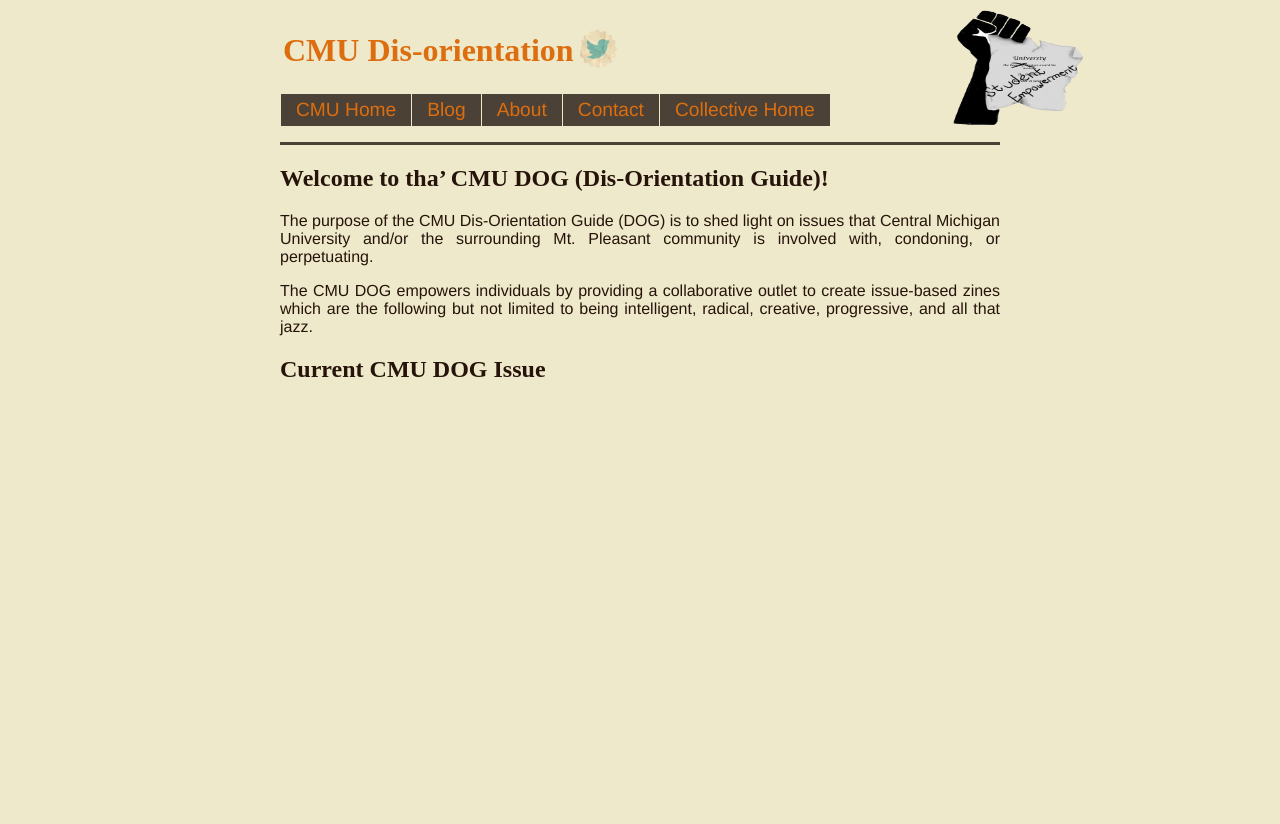
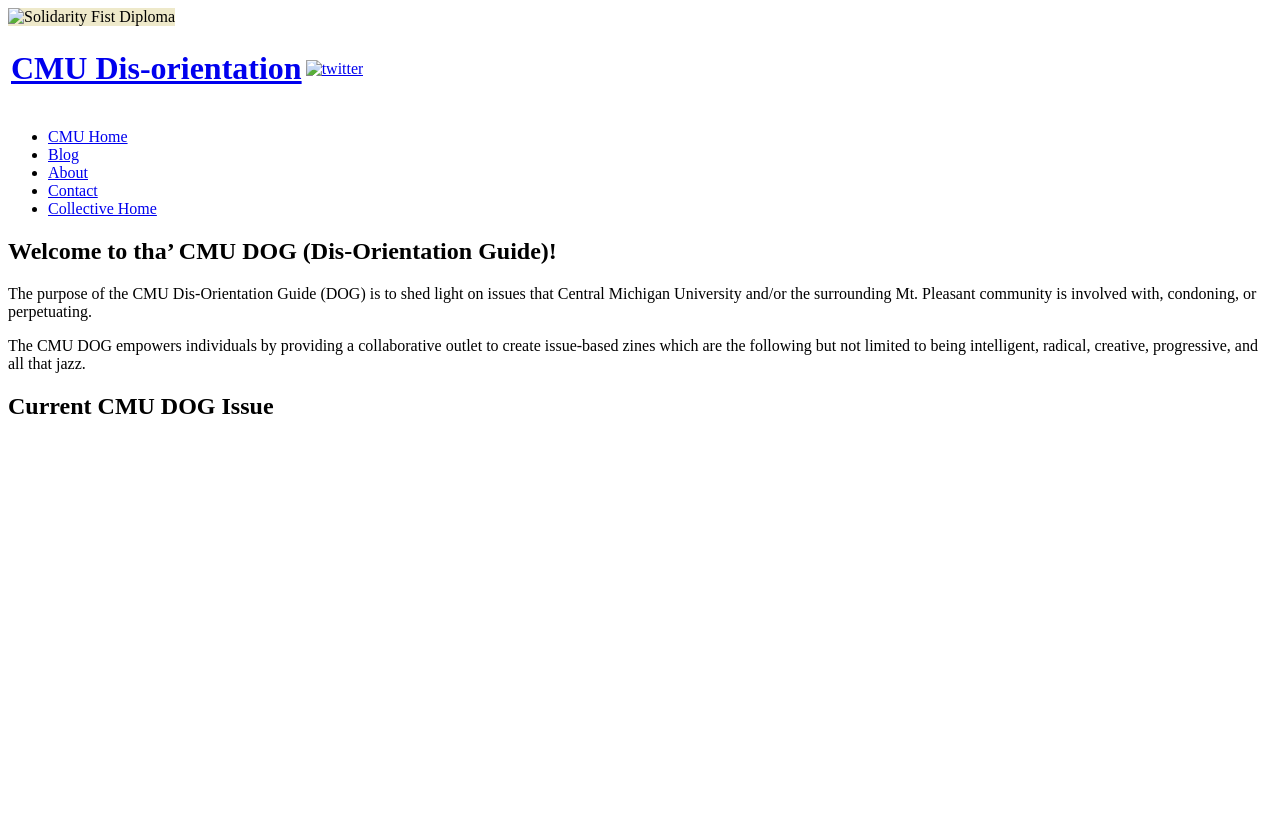
Before and after one commit to dis-orientation/cmu, a Jekyll site: the page built from index.md, in a window 1280 px wide. Shown: the top 824 px of the page. Built offline with Jekyll 4.4.1, drawn with Linux system fonts in a browser that asks for light colours; Markdown is read by kramdown in place of the engine named in the settings; grey boxes are pictures that could not be loaded.

Commit message:
all css & image reference at top-level

```diff
--- a/_includes/header.html
+++ b/_includes/header.html
@@ -11,7 +11,7 @@
 
 		<meta name="keywords" content="disorientation, disorientation guides, university" />
 
-		<link rel="stylesheet" type="text/css" href="/css/main.css" />
+		<link rel="stylesheet" type="text/css" href="http://dis-orientation.github.io/css/main.css" />
 
 	</head>
 
@@ -19,11 +19,11 @@
 
 		<div id="main-wrapper">
 
-			<div id="logo"><img src="/images/DiplomaFistMarkup.gif" alt="Solidarity Fist Diploma" width="150" height="124" style="background-color:#EEE9CA" /></div>
+			<div id="logo"><img src="http://dis-orientation.github.io/images/DiplomaFistMarkup.gif" alt="Solidarity Fist Diploma" width="150" height="124" style="background-color:#EEE9CA" /></div>
 
 			<div id="header-wrapper">
 
-				<div id="page-title"><table><tr><td class="left"><h1><a href="http://dis-orientation.info">CMU Dis-orientation</a></h1></td><td class="right"><a href="https://twitter.com/dis_orientation"><img alt="twitter" width="40" src="/../images/twitter.png"></a></td></tr></table></div><!-- END page-title div-->
+				<div id="page-title"><table><tr><td class="left"><h1><a href="http://dis-orientation.info">CMU Dis-orientation</a></h1></td><td class="right"><a href="https://twitter.com/dis_orientation"><img alt="twitter" width="40" src="http://dis-orientation.github.io/images/twitter.png"></a></td></tr></table></div><!-- END page-title div-->
 
 				<div id="header">
 					<ul>
--- a/css/main.css
+++ /dev/null
@@ -1,224 +0,0 @@
-/*
-PURPOSE:
-----------------------------------------------------
-This CSS sheet is for http://dis-orientation.info
-----------------------------------------------------
-
-UPDATES AND CHANGELOG:
-----------------------------------------------------
-- 2013-11-19
-	- Added styling for blogs
-- 2013-11-08
-	- Inception
-----------------------------------------------------
-
-RIGHTS:
-----------------------------------------------------
-This CSS style sheet is placed under the Creative
-Commons Attribution-NonCommercial-ShareAlike
-3.0 Unported License:
-http://creativecommons.org/licenses/by-nc-sa/3.0/deed.en_US
-
-Modify and use as you wish, though not for commercial
-purposes. Attribute and share under a similar license!
-----------------------------------------------------
-*/
-
-
-/*
-MAIN BODY STYLING:
-----------------------------------------------------
-*/
-
-body{
-	font-family: 'Helvetica Neue', Helvetica, Arial, sans-serif;
-	color: #261309;
-	background-color: #EEE9CA;
-	font-weight: 300;
-}
-
-h1, h2, h3, h4, h5, h6{
-	font-family: "Times New Roman", Times, serif;
-}
-
-a, a:hover{
-	color: #DD6E0F;
-	text-decoration: none;
-}
-
-p{
-	text-align: justify;
-}
-
-/*
-DIV CONTAINERS AND SOME STYLING THEREOF:
-----------------------------------------------------
-*/
-
-#main-wrapper{
-	display: block;
-	margin: 0 auto;
-	position: relative;
-	width: 900px;
-}
-
-#header-wrapper{
-	width:80%;
-	margin: 0 auto;
-	padding-bottom: 3em;
-	border-bottom: 0.188em solid #4B4137;
-}
-
-#logo{
-	position:absolute;
-	top: 0;
-	right: 0;
-}
-
-#page-title{
-	position: inherit;
-	width:100%;
-	color: #B22613;
-	text-decoration: none;
-}
-
-#page-title table td.left{
-	text-align: left;
-	vertical-align:middle;
-}
-
-#page-title table td.right{
-	text-align: right;
-	vertical-align:middle;
-}
-
-#header{
-	width: 100%;
-	margin: 0 auto;
-	display: block;
-}
-
-#content-wrapper{
-	width: 80%;
-	clear: both;
-	margin: 0 auto;
-	padding-bottom: 1em;
-}
-
-#footer-wrapper{
-	display: block;
-	width:80%;
-	margin:0 auto;
-	padding: 1em 0.5em 0em 0.5em;
-}
-
-#footer{
-	width:100%;
-	margin: 0 auto;
-	font-weight:900;
-	font-stretch: expanded;
-	text-align: center;
-	border-top: 0.188em solid #4B4137;
-}
-
-#footer p{
-	text-align: center;
-	font-size: 0.45em;
-}
-
-/*
-NAVIGATION BAR:
-----------------------------------------------------
-*/
-
-#header ul{
-	font-size: larger;
-	margin: 0;
-	padding: 0;
-	list-style: none;
-	position: relative;
-}
-
-#header ul li{
-	display: block;
-	position: relative;
-	float: left;
-}
-
-#header ul li a{
-	display: block;
-	text-decoration: none;
-	padding: 5px 15px 5px 15px;
-	background: #4B4137;
-	margin-left: 1px;
-	white-space: nowrap;
-}
-
-#header ul ul{
-	display: none;
-	position: fixed;
-	border-radius: 0px;
-	padding: 0;
-}
-
-#header ul li:hover > ul{
-	display: block;
-}
-
-#header ul ul li{
-	float: none;
-	position: relative;
-}
-
-#header ul ul li a{
-	color: #DD6E0F;
-	padding-left: 5px;
-	font-size: small;
-}
-
-/*
-STYLING FOR BLOG POSTS ON MAIN BLOG PAGE:
-----------------------------------------------------
-*/
-
-.post{
-	margin-bottom: 4%;
-	border-bottom: 0.07em solid #4B4137;
-}
-
-/* Gets rid of border-bottom for last post in blog posts,
-since there is already a border separating content from footer
-*/
-.post-last{
-	margin-bottom: 4%;
-}
-
-.post-excerpt{
-	padding-top: 15px;
-}
-
-.excerpt-link, .excerpt-link:hover{
-	color: #261309;
-	text-decoration: none;
-}
-
-.post-title{
-	font-size: large;
-	font-weight: bold;
-	line-height: 1em;
-}
-
-.date{
-	font-size: small;
-	font-weight: bold;
-	margin-top: 3px;
-}
-
-/*
-STYLING FOR INDIVIDUAL BLOG POSTS:
-----------------------------------------------------
-*/
-
-.meta-post{
-	font-family: "Times New Roman", Times, serif;
-}
```
Also changed, not shown: 404.html (+4 -4 lines), images/DiplomaFistMarkup.gif (deleted), images/contact.gif (deleted), images/twitter.png (deleted).
